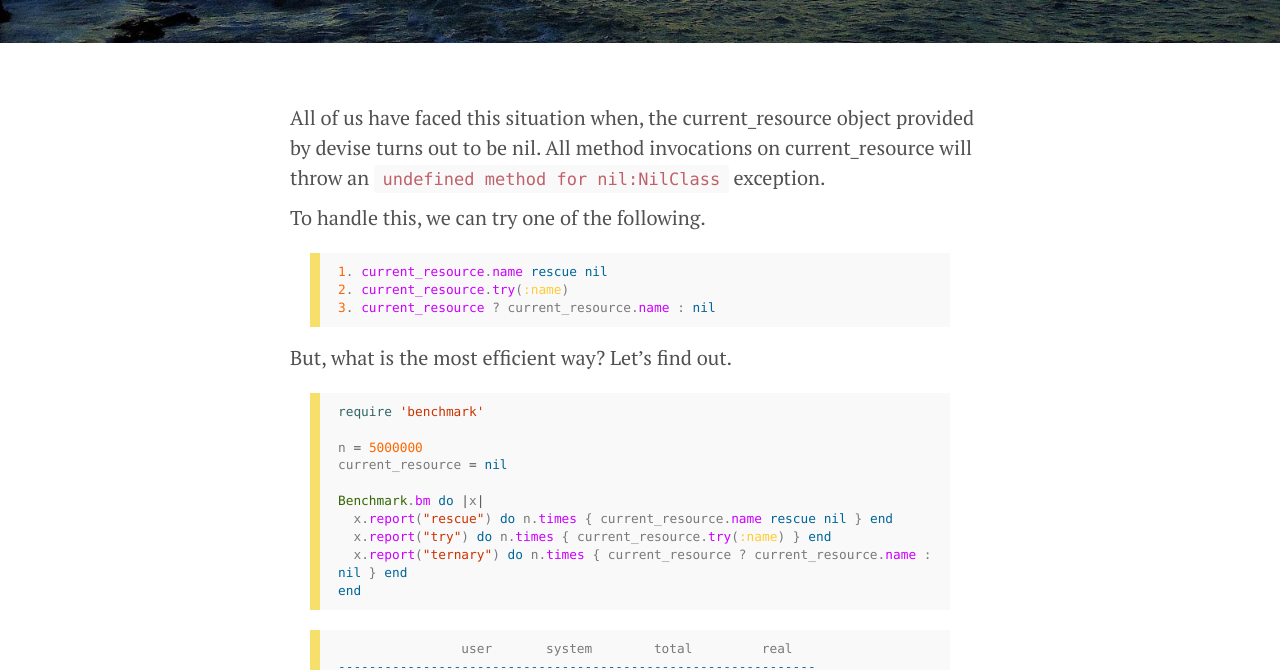
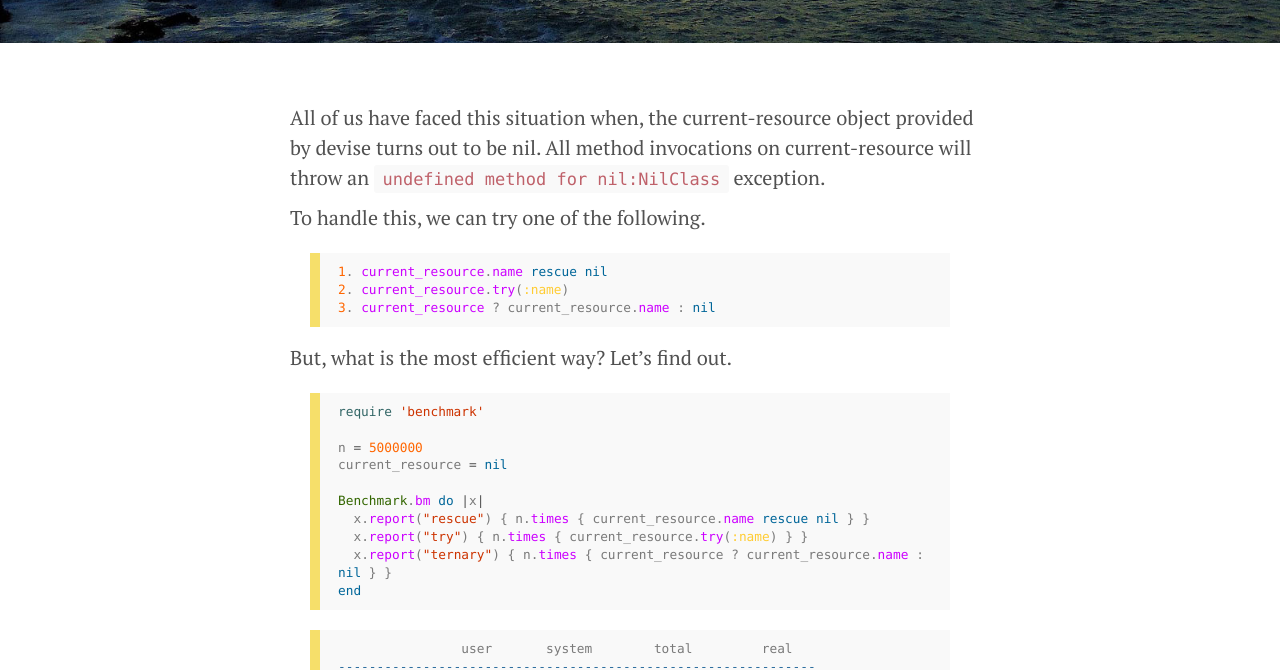
Before and after one commit to nithinkrishna/blog, a Jekyll site: the page built from _posts/2014-07-15-Ruby-Rescue-Vs-Try-Vs-Ternary.md, in a window 1280 px wide. Shown: the part 857-1527 px from the top of the page. Built offline with Jekyll 4.4.1, drawn with Linux system fonts in a browser that asks for light colours; Markdown is read by kramdown in place of the engine named in the settings.

Commit message:
post typo fix

```diff
--- a/_posts/2014-07-15-Ruby-Rescue-Vs-Try-Vs-Ternary.md
+++ b/_posts/2014-07-15-Ruby-Rescue-Vs-Try-Vs-Ternary.md
@@ -11,7 +11,7 @@ author: Nithin Krishna
 handle: "nithinkrishh"
 ---
 
-All of us have faced this situation when, the current_resource object provided by devise turns out to be nil. All method invocations on current_resource will throw an `undefined method for nil:NilClass` exception.
+All of us have faced this situation when, the current-resource object provided by devise turns out to be nil. All method invocations on current-resource will throw an `undefined method for nil:NilClass` exception.
 
 To handle this, we can try one of the following.
 
@@ -30,9 +30,9 @@ n = 5000000
 current_resource = nil
 
 Benchmark.bm do |x|
-  x.report("rescue") do n.times { current_resource.name rescue nil } end
-  x.report("try") do n.times { current_resource.try(:name) } end
-  x.report("ternary") do n.times { current_resource ? current_resource.name : nil } end
+  x.report("rescue") { n.times { current_resource.name rescue nil } }
+  x.report("try") { n.times { current_resource.try(:name) } }
+  x.report("ternary") { n.times { current_resource ? current_resource.name : nil } }
 end
 
 {% endhighlight %}
```
